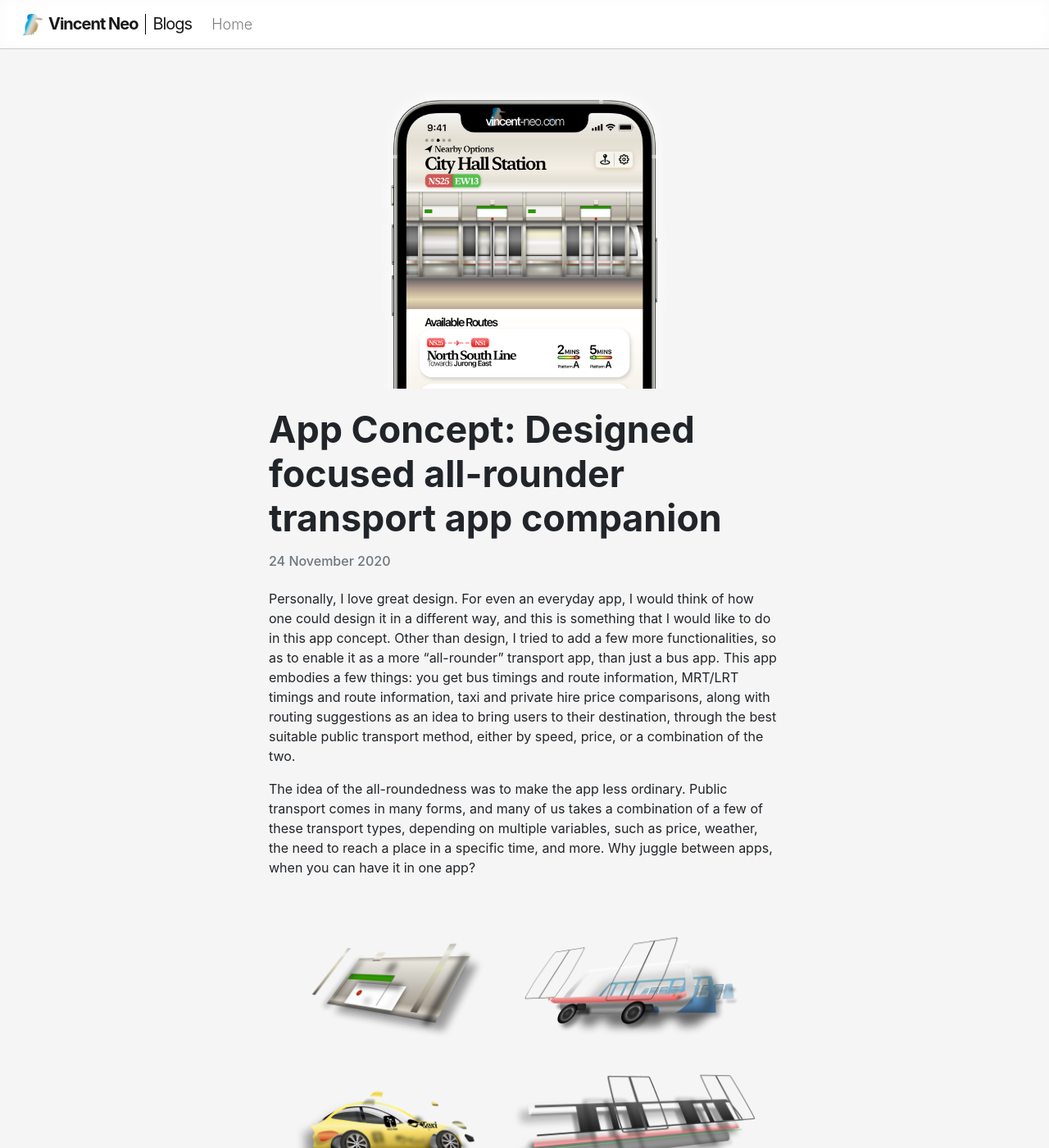
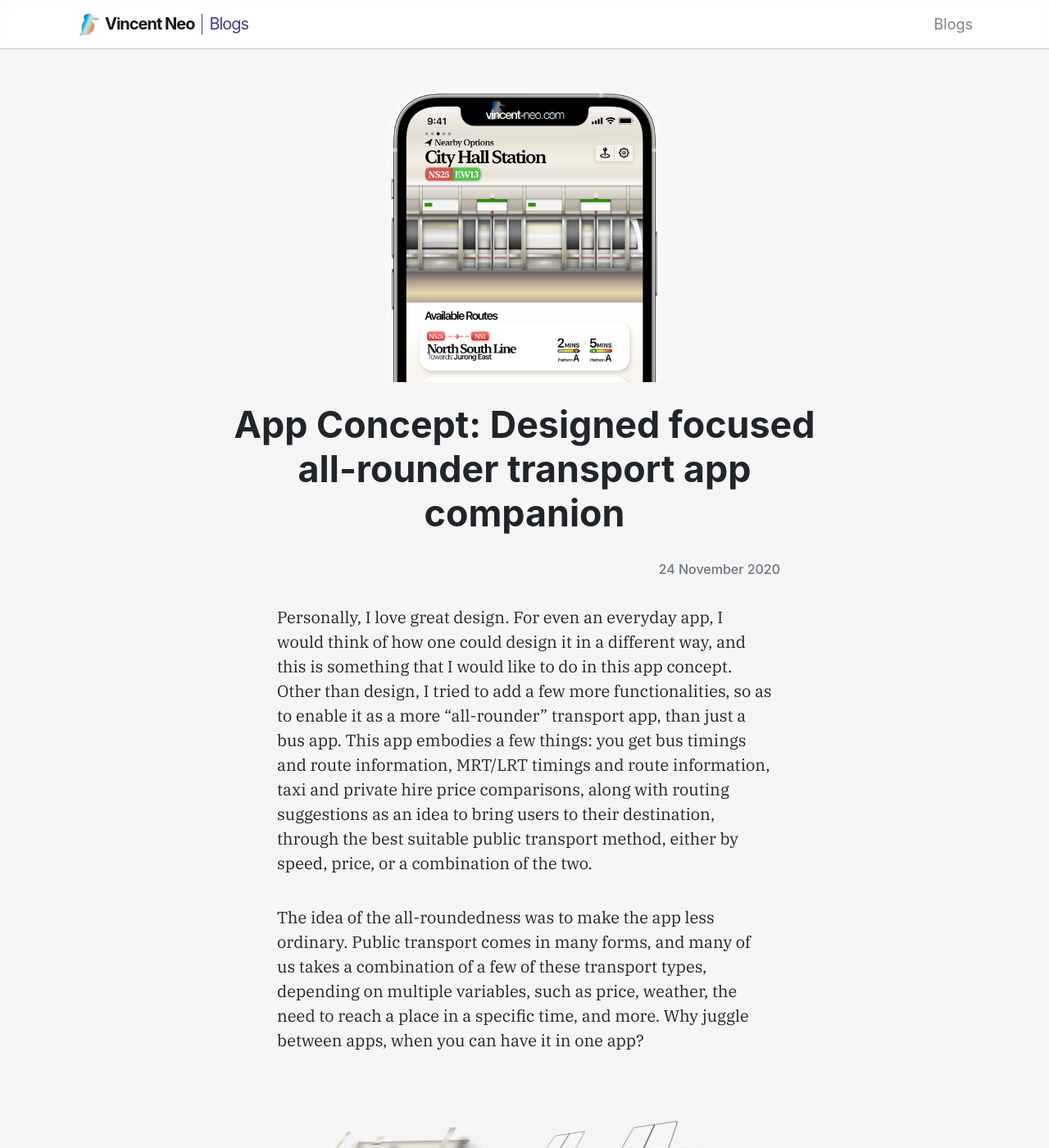
Before and after one commit to vincentneo/vincentneo.github.io, a Jekyll site: the page built from _posts/2020-11-24-Transport-App.md, in a window 1280 px wide and 1400 px high. Shown: the whole window at 82% size. Built offline with Jekyll 4.4.1, drawn with Linux system fonts in a browser that asks for light colours; some of the changed text lies outside the part shown.

Commit message:
overall layout changes

```diff
--- a/_layouts/default.html
+++ b/_layouts/default.html
@@ -1,44 +1,70 @@
 <!DOCTYPE html>
 <html>
+
 <head>
 	<meta charset="UTF-8">
 	<meta name="viewport" content="width=device-width, initial-scale=1">
 	<meta name="keywords" content="gpx,gps,coregpx,vincent neo,singapore,sg,coding,sunlight,sunrise,sunset,ios,swift">
-		<meta name="description" content="Vincent Neo of Singapore, App Developer. The creator of Sunlight app for iOS, as Avenue GPX Viewer, and CoreGPX Library. Active contributor of open-source projects.">
+	<meta name="description"
+		content="Vincent Neo of Singapore, App Developer. The creator of Sunlight app for iOS, as Avenue GPX Viewer, and CoreGPX Library. Active contributor of open-source projects.">
 
 	<title>Vincent Neo</title>
 
-		<link href="{{site.baseurl}}/favicon.png" rel="icon" type="image/png"/>
+	<link href="{{site.baseurl}}/favicon.png" rel="icon" type="image/png" />
 	<link href="{{site.baseurl}}/apple-touch-icon.png" rel="apple-touch-icon">
 
 	<link rel="stylesheet" href="{{site.baseurl}}/css/all.css">
 	<link rel="stylesheet" href="{{site.baseurl}}/css/brands.css">
-        <link rel="stylesheet" href="https://stackpath.bootstrapcdn.com/bootstrap/4.3.1/css/bootstrap.min.css" integrity="sha384-ggOyR0iXCbMQv3Xipma34MD+dH/1fQ784/j6cY/iJTQUOhcWr7x9JvoRxT2MZw1T" crossorigin="anonymous">
+	<link rel="stylesheet" href="https://stackpath.bootstrapcdn.com/bootstrap/4.3.1/css/bootstrap.min.css"
+		integrity="sha384-ggOyR0iXCbMQv3Xipma34MD+dH/1fQ784/j6cY/iJTQUOhcWr7x9JvoRxT2MZw1T" crossorigin="anonymous">
 	<link rel="stylesheet" href="{{site.baseurl}}/css/webpage.css" type="text/css">
 
-		<script src="https://code.jquery.com/jquery-3.3.1.slim.min.js" integrity="sha384-q8i/X+965DzO0rT7abK41JStQIAqVgRVzpbzo5smXKp4YfRvH+8abtTE1Pi6jizo" crossorigin="anonymous"></script>
-		<script src="https://cdnjs.cloudflare.com/ajax/libs/popper.js/1.14.7/umd/popper.min.js" integrity="sha384-UO2eT0CpHqdSJQ6hJty5KVphtPhzWj9WO1clHTMGa3JDZwrnQq4sF86dIHNDz0W1" crossorigin="anonymous"></script>
-		<script src="https://stackpath.bootstrapcdn.com/bootstrap/4.3.1/js/bootstrap.min.js" integrity="sha384-JjSmVgyd0p3pXB1rRibZUAYoIIy6OrQ6VrjIEaFf/nJGzIxFDsf4x0xIM+B07jRM" crossorigin="anonymous"></script>
+	<script src="https://code.jquery.com/jquery-3.3.1.slim.min.js"
+		integrity="sha384-q8i/X+965DzO0rT7abK41JStQIAqVgRVzpbzo5smXKp4YfRvH+8abtTE1Pi6jizo"
+		crossorigin="anonymous"></script>
+	<script src="https://cdnjs.cloudflare.com/ajax/libs/popper.js/1.14.7/umd/popper.min.js"
+		integrity="sha384-UO2eT0CpHqdSJQ6hJty5KVphtPhzWj9WO1clHTMGa3JDZwrnQq4sF86dIHNDz0W1"
+		crossorigin="anonymous"></script>
+	<script src="https://stackpath.bootstrapcdn.com/bootstrap/4.3.1/js/bootstrap.min.js"
+		integrity="sha384-JjSmVgyd0p3pXB1rRibZUAYoIIy6OrQ6VrjIEaFf/nJGzIxFDsf4x0xIM+B07jRM"
+		crossorigin="anonymous"></script>
+	<style>
+		a {
+			transition: 0.3s;
+		}
+
+		a:hover {
+			text-decoration: dotted;
+			opacity: 0.5;
+		}
+	</style>
 </head>
 
 <body>
 	<nav class="navbar navbar-expand-lg navbar-light sticky-top" id="bg-blur">
-			<a class="" href="{{site.baseurl}}/posts.html" style="text-decoration: none;">
+		<div class="container">
 			<div class="d-flex">
+				<a class="" href="{{site.baseurl}}/" style="text-decoration: none;">
 					<span class="navbar-brand px-2">
-						<img alt="img" src="{{site.baseurl}}/favicon.png" style="width:30px; margin-right: 5px; margin-top: -3px;">Vincent Neo
+						<img alt="img" src="{{site.baseurl}}/favicon.png"
+							style="width:30px; margin-right: 5px; margin-top: -3px;">Vincent Neo
 					</span>
-						<div style="border-left: 1px solid black; margin-left: -15px; margin-top: 7.5px; margin-bottom: 7.5px;"></div>
-						<div class="navbar-brand pl-2" style="font-weight: 400;">Blogs</div>
+				</a>
+				<div
+					style="border-left: 1px solid darkslateblue; margin-left: -15px; margin-top: 7.5px; margin-bottom: 7.5px;">
 				</div>
+				<a class="" href="{{site.baseurl}}/posts" style="text-decoration: none;">
+					<div class="navbar-brand pl-2" style="font-weight: 400; color: darkslateblue;">Blogs</div>
 				</a>
-			<button class="navbar-toggler" type="button" data-toggle="collapse" data-target="#navbarNav" aria-controls="navbarNav" aria-expanded="false" aria-label="Toggle navigation">
+			</div>
+			<button class="navbar-toggler" type="button" data-toggle="collapse" data-target="#navbarNav"
+				aria-controls="navbarNav" aria-expanded="false" aria-label="Toggle navigation">
 				<span class="fa fa-bars"></span>
 			</button>
 			<div class="collapse navbar-collapse" id="navbarNav">
-				<ul class="navbar-nav">
+				<ul class="navbar-nav nav justify-content-end ml-auto">
 					<li class="nav-item">
-						<a class="nav-link" href="{{site.baseurl}}/index">Home</a>
+						<a class="nav-link" href="{{site.baseurl}}/posts">Blogs</a>
 					</li>
 					<!--
 						<li class="nav-item">
@@ -60,6 +86,7 @@
 						-->
 				</ul>
 			</div>
+		</div>
 	</nav>
 
 	<div class="page-content">
@@ -69,31 +96,39 @@
 	</div>
 
 	<footer class="page-footer text-light bg-dark mb-0 mt-auto">
-            <div class=" text-center text-md-left ">
+		<div class="text-center text-md-left">
 			<h5 class="font-weight-bold text-center mx-auto pt-3 mb-2" style="font-size: 30px;">Contact</h5>
 
 			<ul class="nav justify-content-center text-center">
 				<li class="nav-item">
-					  <a class="nav-link font-weight-bold text-info" href="mailto:vincent-neo@outlook.sg"><i class="fa fa-envelope"></i> Email</a>
+					<a class="nav-link font-weight-bold text-info" href="mailto:vincent-neo@outlook.sg"><i
+							class="fa fa-envelope"></i> Email</a>
 				</li>
 				<li class="nav-item">
-					  <a class="nav-link font-weight-bold text-info" href="https://github.com/vincentneo"><i class="fab fa-github"></i> GitHub</a>
+					<a class="nav-link font-weight-bold text-info" href="https://github.com/vincentneo"><i
+							class="fab fa-github"></i> GitHub</a>
 				</li>
 				<li class="nav-item">
-					  <a class="nav-link font-weight-bold text-info" href="https://twitter.com/iVincentNeo"><i class="fab fa-twitter"></i> Twitter</a>
+					<a class="nav-link font-weight-bold text-info" href="https://twitter.com/iVincentNeo"><i
+							class="fab fa-twitter"></i> Twitter</a>
 				</li>
 				<li class="nav-item">
-					  <a class="nav-link font-weight-bold text-info" href="https://www.instagram.com/neo.vincent/"><i class="fab fa-instagram pr-1"></i> Instagram</a>
+					<a class="nav-link font-weight-bold text-info" href="https://www.instagram.com/neo.vincent/"><i
+							class="fab fa-instagram pr-1"></i> Instagram</a>
 				</li>
 			</ul>
 
-				<p style="font-size: 11px" class="mb-0 text-center text-secondary">&copy; 2020 Vincent Neo<br/>
-					  Unauthorized use and/or duplication of this material hosted on vincent-neo.com, without express and written permission is strictly prohibited.<br/>
-					  Excerpts and links may be used, provided that full and clear credit is given to Vincent Neo with appropriate and specific direction to the original content.
+			<p style="font-size: 11px" class="mb-0 text-center text-secondary">&copy; 2020 Vincent Neo<br />
+				Unauthorized use and/or duplication of this material hosted on vincent-neo.com, without express and
+				written permission is strictly prohibited.<br />
+				Excerpts and links may be used, provided that full and clear credit is given to Vincent Neo with
+				appropriate and specific direction to the original content.
 			</p>
 			<p class="text-center mb-0 pb-2 text-secondary" style="font-size: 11px">
-						Apple, the Apple logo, iPad and iPhone are trademarks of Apple Inc., registered in the U.S. and other countries. Swift and the Swift logo are trademarks of Apple Inc.</p>
+				Apple, the Apple logo, iPad and iPhone are trademarks of Apple Inc., registered in the U.S. and other
+				countries. Swift and the Swift logo are trademarks of Apple Inc.</p>
 		</div>
 	</footer>
 </body>
+
 </html>
--- a/_layouts/post.html
+++ b/_layouts/post.html
@@ -1,26 +1,59 @@
 ---
 layout: default
 ---
+
 <head>
+  <link rel="preconnect" href="https://fonts.gstatic.com">
+  <link href="https://fonts.googleapis.com/css2?family=IBM+Plex+Serif:wght@300;400&display=swap" rel="stylesheet">
   <style>
     h1 {
       font-weight: bolder;
     }
+
+    h1, h2, h3, h4, h5, h6 {
+      padding-top: 10px;
+    }
+
+    article > p {
+      padding: 0.5em;
+    }
+
+    article > p, article > ul {
+      font-family: 'IBM Plex Serif', serif;
+      font-size: 20px;
+      font-weight: 400;
+    }
+
+    article > ul {
+      width: 80%;
+      font-weight: 300;
+      font-size: 18.5px;
+    }
+
+    #bannerImg {
+      width: 100%;
+      height: 5%;
+      overflow-x: scroll;
+    }
   </style>
 </head>
-<div class="col-sm-10 col-md-6 post mx-auto pt-3 pl-sm-2 pr-sm-2">
+<div class="col-12 col-sm-10 col-md-8 col-lg-7 col-xl-6 post mx-auto pt-3 pl-sm-2 pr-sm-2">
   {% if page.headerImage %}
   <div>
-      <img src="{{ site.baseurl }}/{{ page.headerImage }}" alt="" class="img-fluid pb-4 pt-2" style="width: 100%; height: 5%; overflow-x: scroll;"/>
+    <img src="{{ site.baseurl }}/{{ page.headerImage }}" alt="banner" id="bannerImg" class="img-fluid" />
   </div>
   {% endif %}
-  <header class="post-header">
+</div>
+<div class="col-sm-11 col-md-10 col-lg-9 col-xl-7 post mx-auto pt-3 pl-sm-2 pr-sm-2">
+  <header class="post-header text-center">
     <h1 class="mb-0">{{ page.title }}</h1>
-    <h6 class="text-secondary pt-3 pb-3">{{ page.date | date: "%-d %B %Y" }}</h6>
   </header>
-
-    <article class="post-content mx-auto">
+</div>
+<div class="col-sm-10 col-md-9 col-lg-8 col-xl-6 post mx-auto pt-3 pl-sm-2 pr-sm-2">
+  <h6 class="text-secondary pt-3 pb-3 text-right">{{ page.date | date: "%-d %B %Y" }}</h6>
+  <article class="post-content mx-auto" id="articleContents">
     {{ content }}
   </article>
 
 </div>
+<div class='p-5'></div>
--- a/_posts/2020-11-24-Transport-App.md
+++ b/_posts/2020-11-24-Transport-App.md
@@ -13,7 +13,7 @@ The idea of the all-roundedness was to make the app less ordinary. Public transp
 
 {% include article-img.html imagePath="/assets/2020-11-24/exploded_view.png" %}
 
-I was inspired by the neumorphism design trends going around the internet. My design is not entirely neumorphism, as it appears to me that, to be truely conforming to the trend, I may have to to abandon too much colours, and instead go with a white/black overalls, with some colour accents. However, heavy use of shadows, light glow effects and beautifully smooth gradients are something that I borrowed from the trend.
+I was inspired by the neumorphism design trends going around the internet. My design is not entirely neumorphism, as it appears to me that, to be truly conforming to the trend, I may have to abandon too much colours, and instead go with a white/black overalls, with some colour accents. However, heavy use of shadows, light glow effects and beautifully smooth gradients are something that I borrowed from the trend.
 
 To put it simply, the design concept of the app was, for people like me, people that love to see the use of design elements in an app to represent real world content. People that want to see design trends infused in new ways. It's like the concept of reimagining yet another beautiful weather app. While we need to only see the forecast data most of the time, don't you think the additions of the nice backgrounds and animations make using the app much more... better?
 
@@ -32,60 +32,60 @@ My idea of this transport app, is to mainly focus on where you are at currently,
 Let's look at some of the current apps that we have (look: I respect all of you with your hard work, but this is a requirement set out by my polytechnic to compare my work with your apps. Apologies here, if you ever read this!)
 
 ### SMRTConnect
-#### by SMRT Corporation Ltd
+###### by SMRT Corporation Ltd
 {% include article-img.html imagePath="/assets/2020-11-24/smrt.png" subtitle="Some screenshots of the app" %}
 
 This is a first-party application created by SMRT themselves, to show users MRT and bus arrival times for services operated by SMRT.
 
-##### Strengths
-- It is quite an all rounder app. It supports journey planning, MRT timings, which is already something that is lacking in some other apps.
+#### Strengths
+- It is quite an all-rounder app. It supports journey planning, MRT timings, which is already something that is lacking in some other apps.
 - First-party app, so it will probably receive newest information, the fastest, such as new MRT lines are bound to be added in this app first.
 - Ad-free.
 
-##### Weakness
+#### Weakness
 - I personally find it crashes a lot. I can have it crash multiple times at different places of the app, randomly.
 - The UI feels slightly dated.
 - Does not tell you the bus type (whether its single, double or bendy types)
 - Random UI design quirks.
 
-{% include article-img.html imagePath="/assets/2020-11-24/smrt-quirk.png" subtitle="Unsure what the blue dots are suppose to mean?" %}
+{% include article-img.html imagePath="/assets/2020-11-24/smrt-quirk.png" subtitle="Unsure what the blue dots are supposed to mean?" %}
 
-##### Opportinities
+##### Opportunities
 - Aim for app stability
 - Better design
 - Include bus arrival times of other public transport companies like SBS Transit or Go-Ahead
 
-##### Threat
+#### Threat
 - A large corporation has the capability to update their app at a faster and better rate should they allocate the budget to do so.
 
 ### Singabus
-#### by Cotton.sg Pte. Ltd.
+###### by Cotton.sg Pte. Ltd.
 {% include article-img.html imagePath="/assets/2020-11-24/singabus.png" subtitle="Some screenshots of the app" %}
 
 This a simple, no-frills bus arrival timings app created by a third-party developer. It is relatively popular, as its free and relative stability attracted many users.
 
-##### Strengths
+#### Strengths
 - Simple, easy to use.
 - Rather quick at getting latest timings.
 - Map UI rather useful in quickly choosing nearby bus stops.
 - Contains arrival data for all public bus operators.
 - Tells you the size of the next bus, unlike SMRTConnect.
 
-##### Weakness
+#### Weakness
 - No MRT timing support.
 - Sometimes can get confused over the UI.
 - Does not support route planning features.
 
-##### Opportunities
+#### Opportunities
 - Include MRT timings and route planning features.
 - Try to reduce confusion.
 
-##### Threat
+#### Threat
 - Simplicity is also something that many would prefer, and some with rather have a simple and lightweight app, then one with fanciful colours and design.
 
 ## My App Concept functionalities
 
-Now that we have briefly looked at some of the current options, lets look at what I am conceptualizing.
+Now that we have briefly looked at some of the current options, let’s look at what I am conceptualizing.
 
 #### Functions
 - MRT/LRT Arrival Timings
--- a/css/webpage.css
+++ b/css/webpage.css
@@ -56,10 +56,13 @@ h1 {
 	position: relative;
 }
 #avenueBox {
-	background: white;
+	background: rgba(7,14,31,1) 100%;
+	background: radial-gradient(circle, rgba(120,147,201,1) 0%, rgba(14,14,93,1) 24%, rgba(7,14,31,1) 100%);
 }
 #sunlightBox {
 	background: #2284b1;
+	/*background: linear-gradient(180deg, rgba(60,91,131,1) 0%, rgba(106,218,255,1) 100%);*/
+	background: radial-gradient(ellipse at bottom, rgba(255,203,0,1) 0%, rgba(255,182,39,1) 5%, rgba(79,188,194,1) 35%, rgba(15,80,159,1) 100%);
 }
 #sunlight {
 	width: 350px;
@@ -83,7 +86,5 @@ h1 {
 
 .nav-link {
 	font-size: 18px;
+	font-kerning: -20px;
 }
-.nav-link {
-	font-weight: 300;
-}
```
Also changed, not shown: index.html (+84 -36 lines). Lines whose indentation alone changed are shown as unchanged.
